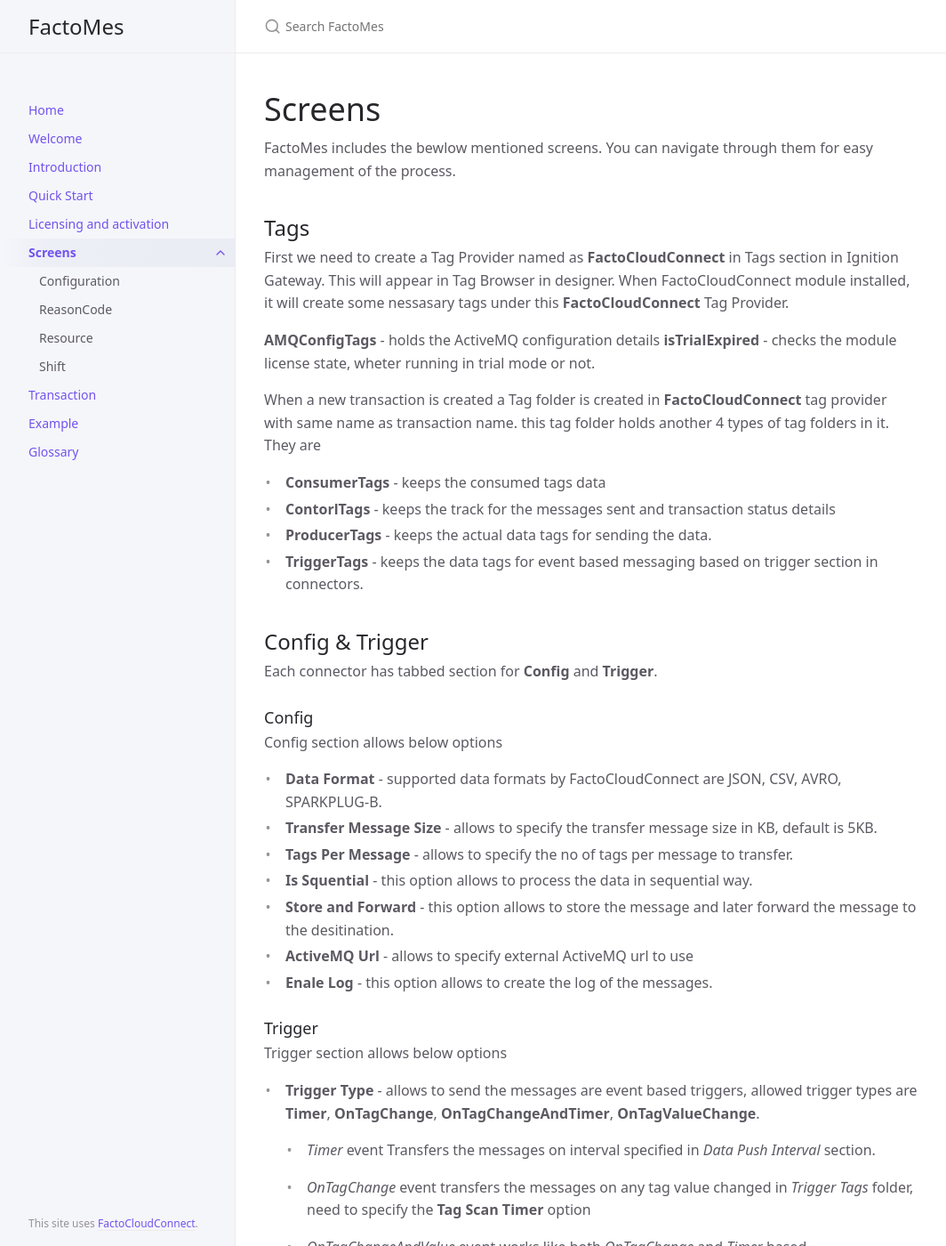
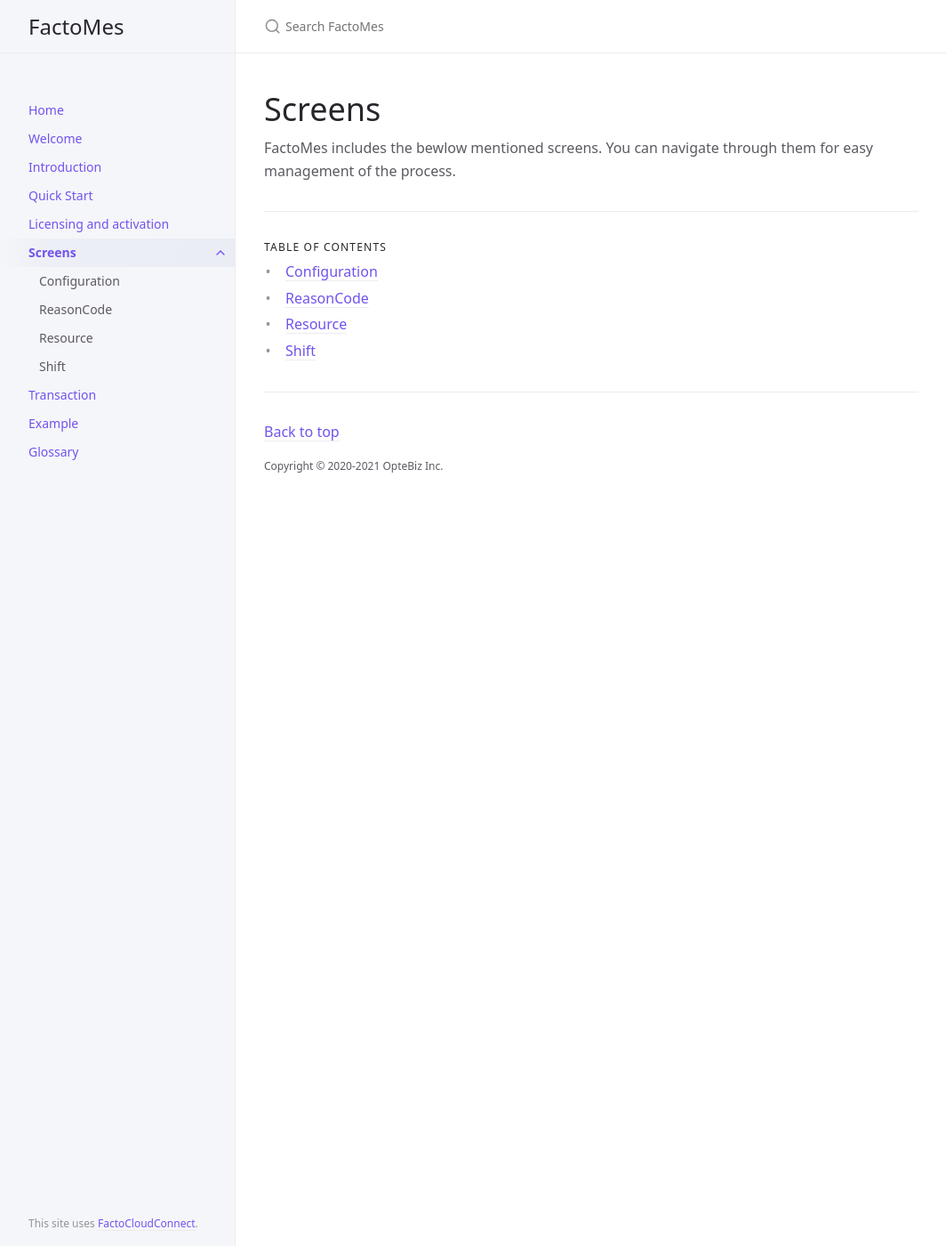
Before and after one commit to ShitalKarade/document_1, a Jekyll site: the page built from docs/screens/Screens.md, in a window 1280 px wide and 1400 px high. Shown: the whole window at 89% size, without its empty margins (107-1171 px from the left). Built offline with Jekyll 4.4.1, drawn with Linux system fonts in a browser that asks for light colours; some of the changed text lies outside the part shown.

Commit message:
Update Screens.md

```diff
--- a/docs/screens/Screens.md
+++ b/docs/screens/Screens.md
@@ -7,49 +7,3 @@ has_children: true
 # Screens
 
 FactoMes includes the bewlow mentioned screens. You can navigate through them for easy management of the process.
-
-## Tags
-First we need to create a Tag Provider named as **FactoCloudConnect** in Tags section in Ignition Gateway. This will appear in Tag Browser in designer. When FactoCloudConnect module installed, it will create some nessasary tags under this **FactoCloudConnect** Tag Provider.
-
-**AMQConfigTags** - holds the ActiveMQ configuration details
-**isTrialExpired** - checks the module license state, wheter running in trial mode or not.
-
-When a new transaction is created a Tag folder is created in **FactoCloudConnect** tag provider with same name as transaction name. this tag folder holds another 4 types of tag folders in it. They are
-
-* **ConsumerTags** - keeps the consumed tags data
-* **ContorlTags**  - keeps the track for the messages sent and transaction status details
-* **ProducerTags** - keeps the actual data tags for sending the data.
-* **TriggerTags**  - keeps the data tags for event based messaging based on trigger section in connectors.
-
-
-## Config & Trigger
-Each connector has tabbed section for **Config** and **Trigger**.
-
-### Config
-Config section allows below options
-
-* **Data Format** - supported data formats by FactoCloudConnect are JSON, CSV, AVRO, SPARKPLUG-B.
-* **Transfer Message Size** - allows to specify the transfer message size in KB, default is 5KB.
-* **Tags Per Message** - allows to specify the no of tags per message to transfer.
-* **Is Squential** - this option allows to process the data in sequential way.
-* **Store and Forward** - this option allows to store the message and later forward the message to the desitination.
-* **ActiveMQ Url** - allows to specify external ActiveMQ url to use
-* **Enale Log** - this option allows to create the log of the messages.
-
-### Trigger
-Trigger section allows below options
-
-* **Trigger Type** - allows to send the messages are event based triggers, allowed trigger types are **Timer**, **OnTagChange**, **OnTagChangeAndTimer**, **OnTagValueChange**.
-
-    * *Timer* event Transfers the messages on interval specified in *Data Push Interval* section.
-
-    * *OnTagChange* event transfers the messages on any tag value changed in *Trigger Tags* folder, need to specify the **Tag Scan Timer** option
-
-    * *OnTagChangeAndValue* event works like both *OnTagChange* and *Timer* based.
-
-    * *OnTagValueChange* event transfers the message for selected tags from trigger tags and value condition based on those tags like *equals*, *not equals*, *greater*, *greater than equal*, *less*, and *less than equal*.
-
-
-* **Data Push Interval** - allows to push the data at certain interval of time, allowed interval are **HOUR**, **MINUTE**, **SECOND**, **MILLIS**.
-
-* **Tag Scan Timer** - allows to read the tag value on given interval, allowed interval are **HOUR**, **MINUTE**, **SECOND**, **MILLIS**.
```
